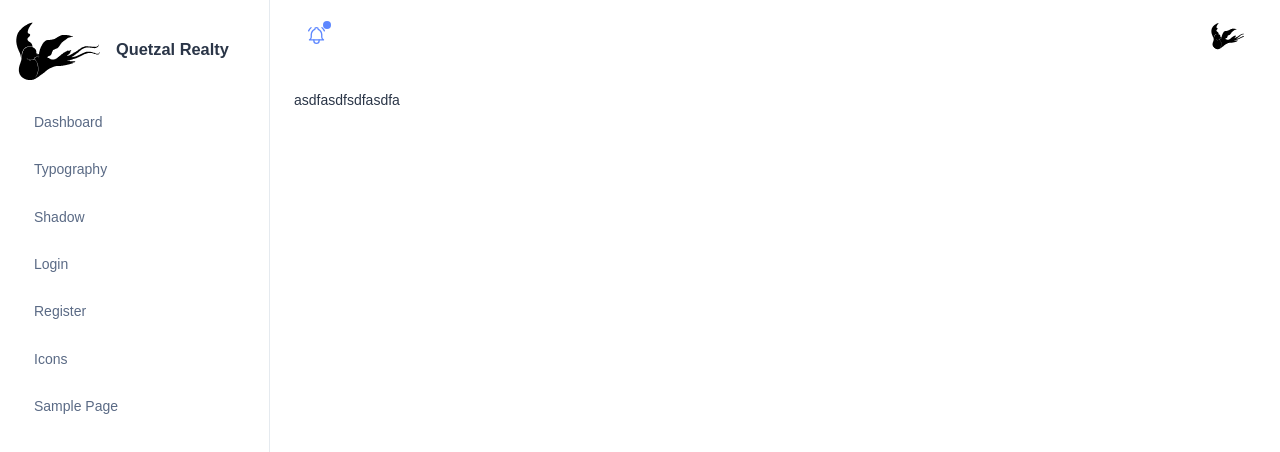
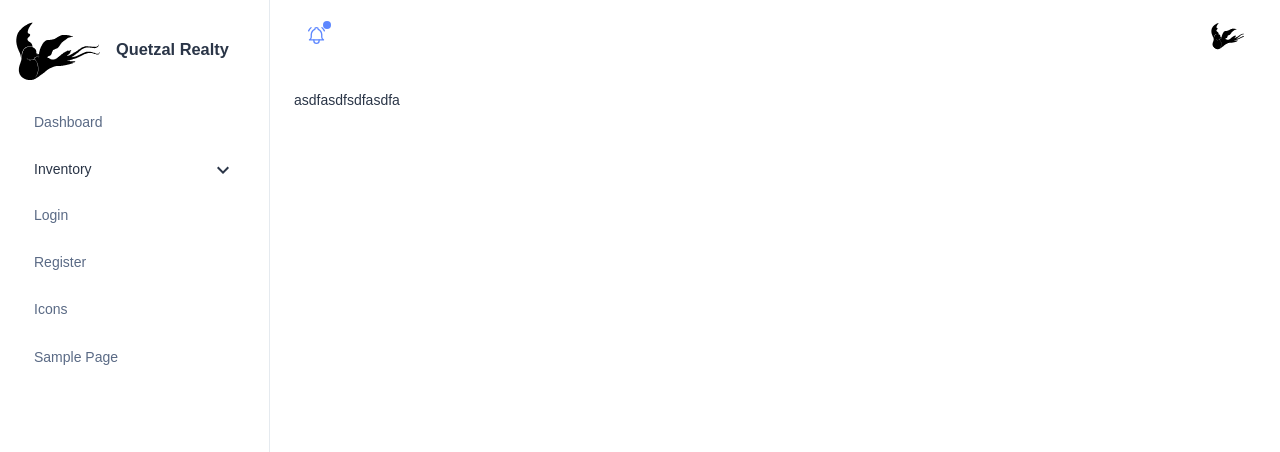
Before and after one commit to liangpeter08/quetzalRealty, a Next.js app in the folder studio/: page / in a window 1280 px wide. Shown: the top 452 px of the page. Built offline with nearby package versions, Linux system fonts and the light colour scheme.

Commit message:
more work on sidebar

```diff
--- a/studio/src/components/sidebar/MenuItems.ts
+++ b/studio/src/components/sidebar/MenuItems.ts
@@ -1,45 +1,67 @@
 import {
   IconAperture, IconCopy, IconLayoutDashboard, IconLogin, IconMoodHappy, IconTypography, IconUserPlus
 } from '@tabler/icons-react';
+import { Url } from 'next/dist/shared/lib/router/router';
+import React from 'react';
 import { v4 as uuidv4 } from 'uuid';
-const Menuitems = [
+
+type MenuType = 'item' | 'subMenu';
+
+interface MenuItem {
+  type: MenuType
+  id: string
+  title: string
+  icon?: any
+  href?: Url
+  children?: MenuItem[]
+}
+
+const Menuitems: MenuItem[] = [
   {
+    type: 'item',
     id: uuidv4(),
     title: 'Dashboard',
     icon: IconLayoutDashboard,
     href: '/dashboard',
   },
   {
+    type: 'subMenu',
     id: uuidv4(),
-    title: 'Typography',
-    icon: IconTypography,
-    href: '/ui/typography',
+    title: 'Inventory',
+    icon: IconCopy,
+    children: [
+      {
+        type: 'item',
+        id: uuidv4(),
+        title: 'Manage',
+        icon: IconLayoutDashboard,
+        href: '/project/test-proj/inventory/setup'
+      }
+    ]
   },
   {
-    id: uuidv4(),
-    title: 'Shadow',
-    icon: IconCopy,
-    href: '/ui/shadow',
-  },
-  {
+    type: 'item',
     id: uuidv4(),
     title: 'Login',
     icon: IconLogin,
     href: '/auth/login',
   },
   {
+    type: 'item',
     id: uuidv4(),
     title: 'Register',
     icon: IconUserPlus,
     href: '/auth/register',
   },
   {
+    type: 'item',
     id: uuidv4(),
     title: 'Icons',
     icon: IconMoodHappy,
     href: '/icons',
   },
   {
+    type: 'item',
     id: uuidv4(),
     title: 'Sample Page',
     icon: IconAperture,
--- a/studio/src/components/sidebar/NavItem/index.tsx
+++ b/studio/src/components/sidebar/NavItem/index.tsx
@@ -8,10 +8,18 @@ import {
   ListItemText,
   useTheme
 } from '@mui/material';
+import Link from 'next/link';
+import { usePathname } from 'next/navigation';
 
-export const NavItem = ({ item, level, onClick } : any) => {
+const NoStyleLink = styled(Link)(({ theme }) => ({
+  textDecoration: 'none',
+  color: theme.palette.primary.main
+}))
+
+export const NavItem = ({ item, level }: any) => {
   const Icon = item.icon;
   const theme = useTheme();
+  const pathName = usePathname();
   const itemIcon = <Icon stroke={1.5} size="1.3rem" />;
 
   const ListItemStyled = styled(ListItem)(() => ({
@@ -37,9 +45,11 @@ export const NavItem = ({ item, level, onClick } : any) => {
     },
   }));
 
+
+
   return (
+    <NoStyleLink href={item.href} >
       <ListItemStyled
-        onClick={onClick}
       >
         {/* <ListItemIcon
           sx={{
@@ -54,5 +64,6 @@ export const NavItem = ({ item, level, onClick } : any) => {
           <>{item.title}</>
         </ListItemText>
       </ListItemStyled>
+    </NoStyleLink >
   );
 };
--- a/studio/src/components/sidebar/Sidebar.tsx
+++ b/studio/src/components/sidebar/Sidebar.tsx
@@ -2,7 +2,24 @@ import { useMediaQuery, Box, Drawer, Stack } from '@mui/material';
 import Image from 'next/image';
 import SidebarItems from './SidebarItems';
 
-const Sidebar = (props : any) => {
+const SidebarContent = () => {
+  return <Box
+    sx={{
+      height: '100%',
+    }}
+  >
+    <Stack direction="row" spacing={2}>
+      <Image width={100} height={100} src='/quetzal.svg' alt='logo' />
+      <Box sx={{ display: 'flex', alignItems: 'center' }}><h3>Quetzal Realty</h3></Box>
+    </Stack>
+    <Box>
+      <SidebarItems />
+    </Box>
+
+  </Box>
+}
+
+const Sidebar = (props: any) => {
 
   const lgUp = useMediaQuery('(min-width: 768px)')
 
@@ -27,20 +44,7 @@ const Sidebar = (props : any) => {
             },
           }}
         >
-          <Box
-            sx={{
-              height: '100%',
-            }}
-          >
-            <Stack direction="row" spacing={2}>
-                <Image width={100} height={100} src='/quetzal.svg' alt='logo' />
-                <Box sx={{display: 'flex', alignItems: 'center'}}><h3>Quetzal Realty</h3></Box>
-            </Stack>
-            <Box>
-            <SidebarItems />
-            </Box>
-
-          </Box>
+          <SidebarContent />
         </Drawer>
       </Box>
     );
@@ -59,6 +63,7 @@ const Sidebar = (props : any) => {
         },
       }}
     >
+      <SidebarContent />
     </Drawer>
   );
 };
--- a/studio/src/components/sidebar/SidebarItems.tsx
+++ b/studio/src/components/sidebar/SidebarItems.tsx
@@ -1,13 +1,37 @@
-import React from 'react';
+import React, { useState } from 'react';
 import Menuitems from './MenuItems';
-import { Box } from '@mui/material';
-import {NavItem} from './NavItem';
+import { Box, Collapse, ListItem, ListItemText } from '@mui/material';
+import { NavItem } from './NavItem';
+import { ExpandLess, ExpandMore } from '@mui/icons-material';
+
+const SubMenu = ({ item }: any) => {
+  const [isOpen, setOpen] = useState<boolean>(false);
+  return (<>
+    <ListItem sx={{ padding: '8px 10px' }} button key={item.id} onClick={() => setOpen((prev) => !prev)}>
+      <ListItemText primary={item.title} />
+      {isOpen ? <ExpandLess /> : <ExpandMore />}
+    </ListItem>
+    <Box sx={{ marginLeft: 2 }}>
+      <Collapse in={isOpen} timeout='auto' unmountOnExit>
+        {(item?.children ?? []).map((subitem: any) => {
+          return <NavItem item={subitem} key={subitem.id} />
+        })}
+      </Collapse>
+    </Box>
+  </>);
+}
+
 
 const SidebarItems = () => {
   return (
     <Box sx={{ px: 3 }}>
       <Box sx={{ pt: 0 }} className="sidebarNav">
         {Menuitems.map((item) => {
+          if (item.type === 'subMenu') {
+            return <SubMenu key={item.id} item={item} />
+
+          }
+
           return <NavItem item={item} key={item.id} />
         }
         )}
```
